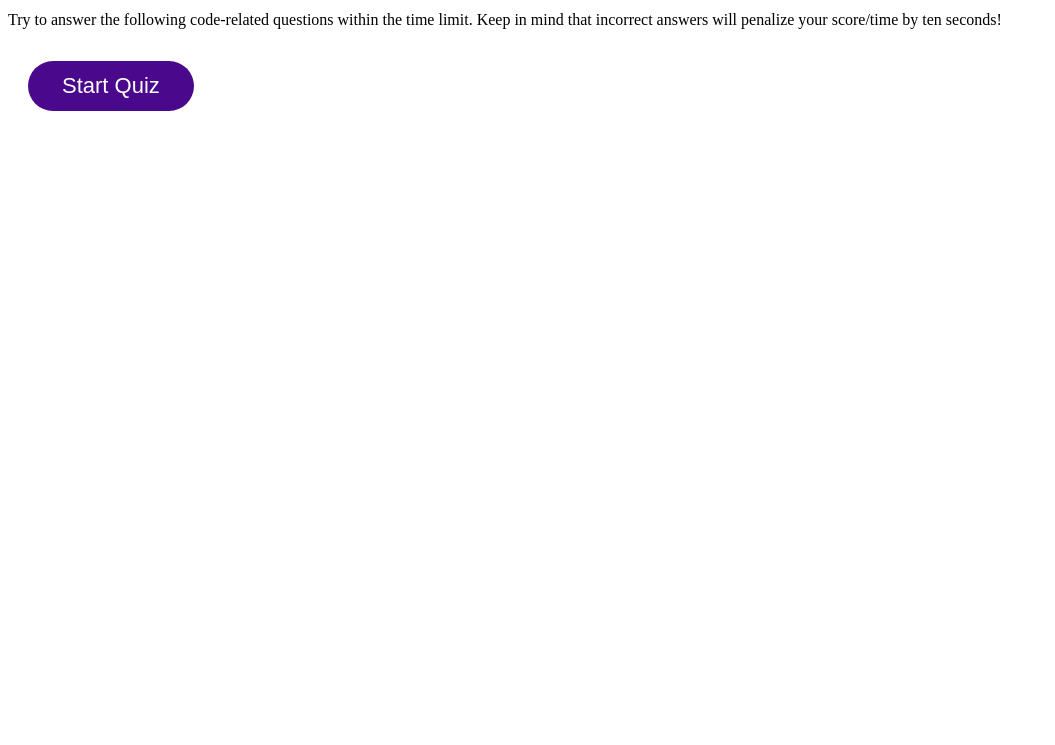
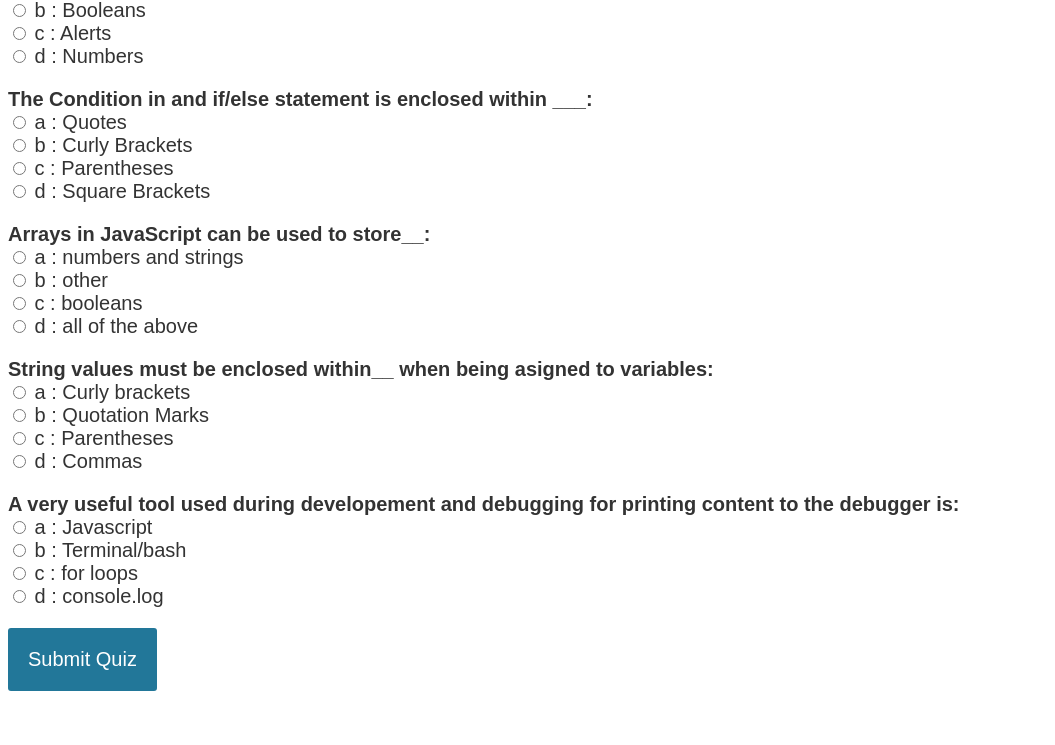
Before and after one commit to cassiep94/quizproject, a plain HTML site: page index.html in a window 1280 px wide. Shown: the part 55-800 px from the top of the page, without its empty margins (0-1055 px from the left). Drawn offline with Linux system fonts and the light colour scheme.

Commit message:
update to questions

```diff
--- a/index.html
+++ b/index.html
@@ -8,25 +8,15 @@
   </head>
   <body>
 
-    <div class="wrapper">
-      <header>
-        <h1>Coding Quiz Challenge</h1>
-      </header>
-      <p id="p1">Try to answer the following code-related questions within the time limit.
-        Keep in mind that incorrect answers will penalize your score/time by ten seconds!</p>
+        <div id="quiz"></div>
+<button id="submit">Submit Quiz</button>
+<div id="results"></div>
 
 
 
 
 
 
-        </textarea>
-        </div>
-        <div class="card-footer">
-          <button id="generate" class="btn">Start Quiz</button>
-        </div>
-      </div>
-    </div>
     <script src="script.js"></script>
   </body>
 </html>
--- a/script.js
+++ b/script.js
@@ -1,18 +1,89 @@
 
 
-var startBtn = document.querySelector("#StartQuiz");
+//var startBtn = document.querySelector("#StartQuiz");
 
 
 // Add event listener to generate button
-startBtn.addEventListener("click", BeginQuiz);
-
-var Currentquestion = 0;
-var score = 0;
-var totQuestions = questions.length;
+//startBtn.addEventListener("click", BeginQuiz);
 
 
+
+(function(){
+   function buildQuiz(){
+     // variable to store the HTML output
+     const output = [];
+
+     // for each question...
+     myQuestions.forEach(
+       (currentQuestion, questionNumber) => {
+
+         // variable to store the list of possible answers
+         const answers = [];
+
+         // and for each available answer...
+         for(letter in currentQuestion.answers){
+
+           // ...add an HTML radio button
+           answers.push(
+             `<label>
+               <input type="radio" name="question${questionNumber}" value="${letter}">
+               ${letter} :
+               ${currentQuestion.answers[letter]}
+             </label>`
+           );
+         }
+
+         // add this question and its answers to the output
+         output.push(
+           `<div class="question"> ${currentQuestion.question} </div>
+           <div class="answers"> ${answers.join('')} </div>`
+         );
+       }
+     );
+
+     // finally combine our output list into one string of HTML and put it on the page
+     quizContainer.innerHTML = output.join('');
+   }
+
+   function showResults(){
+
+     // gather answer containers from our quiz
+     const answerContainers = quizContainer.querySelectorAll('.answers');
+
+     // keep track of user's answers
+     let numCorrect = 0;
+
+     // for each question...
+     myQuestions.forEach( (currentQuestion, questionNumber) => {
+
+       // find selected answer
+       const answerContainer = answerContainers[questionNumber];
+       const selector = `input[name=question${questionNumber}]:checked`;
+       const userAnswer = (answerContainer.querySelector(selector) || {}).value;
+
+       // if answer is correct
+       if(userAnswer === currentQuestion.correctAnswer){
+         // add to the number of correct answers
+         numCorrect++;
+
+         // color the answers green
+        // answerContainers[questionNumber].style.color = 'lightgreen';
+       }
+       // if answer is wrong or blank
+       //else{
+         // color the answers red
+        // answerContainers[questionNumber].style.color = 'red';
+      // }
+     });
+
+     // show number of correct answers out of total
+     resultsContainer.innerHTML = `${numCorrect} out of ${myQuestions.length}`;
+   }
+
+   const quizContainer = document.getElementById('quiz');
+   const resultsContainer = document.getElementById('results');
+   const submitButton = document.getElementById('submit');
    const myQuestions = [
-
       {
          question: "Commonly used data types DO NOT include?",
          answers: {
@@ -68,11 +139,9 @@ var totQuestions = questions.length;
 
                ];
 
+   // Kick things off
+   buildQuiz();
 
-
-
-
-
-
-//]
-//var score =0
+   // Event listeners
+   submitButton.addEventListener('click', showResults);
+ })();
--- a/style.css
+++ b/style.css
@@ -2,19 +2,31 @@
 
 
 
-
-.btn {
-    border: none;
-    background-color: rgb(74, 9, 140);
-    border-radius: 25px;
-    box-shadow: rgba(0, 0, 0, 0.1) 0px 1px 6px 0px rgba(0, 0, 0, 0.2) 0px 1px 1px
-      0px;
-    color: hsl(0, 0%, 100%);
-    display: inline-block;
-    font-size: 22px;
-    line-height: 22px;
-    margin: 16px 16px 16px 20px;
-    padding: 14px 34px;
-    text-align: center;
-    cursor: pointer;
-  }
+body{
+	font-size: 20px;
+	font-family: sans-serif;
+	color: #333;
+}
+.question{
+	font-weight: 600;
+}
+.answers {
+  margin-bottom: 20px;
+}
+.answers label{
+  display: block;
+}
+#submit{
+	font-family: sans-serif;
+	font-size: 20px;
+	background-color: #279;
+	color: #fff;
+	border: 0px;
+	border-radius: 3px;
+	padding: 20px;
+	cursor: pointer;
+	margin-bottom: 20px;
+}
+#submit:hover{
+	background-color: #38a;
+}
```
Lines whose indentation alone changed are shown as unchanged.
